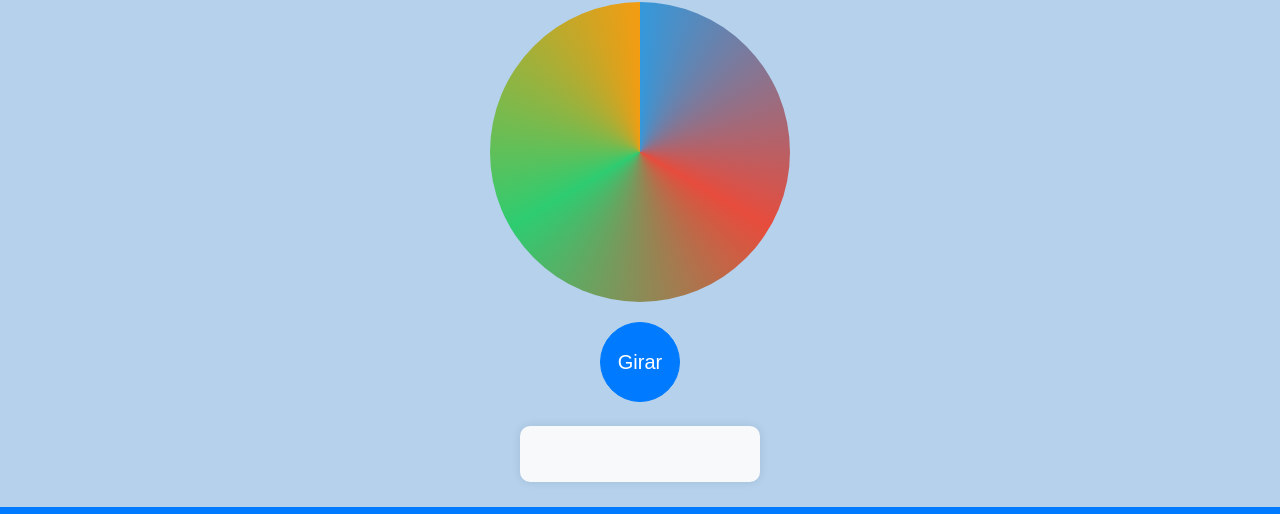
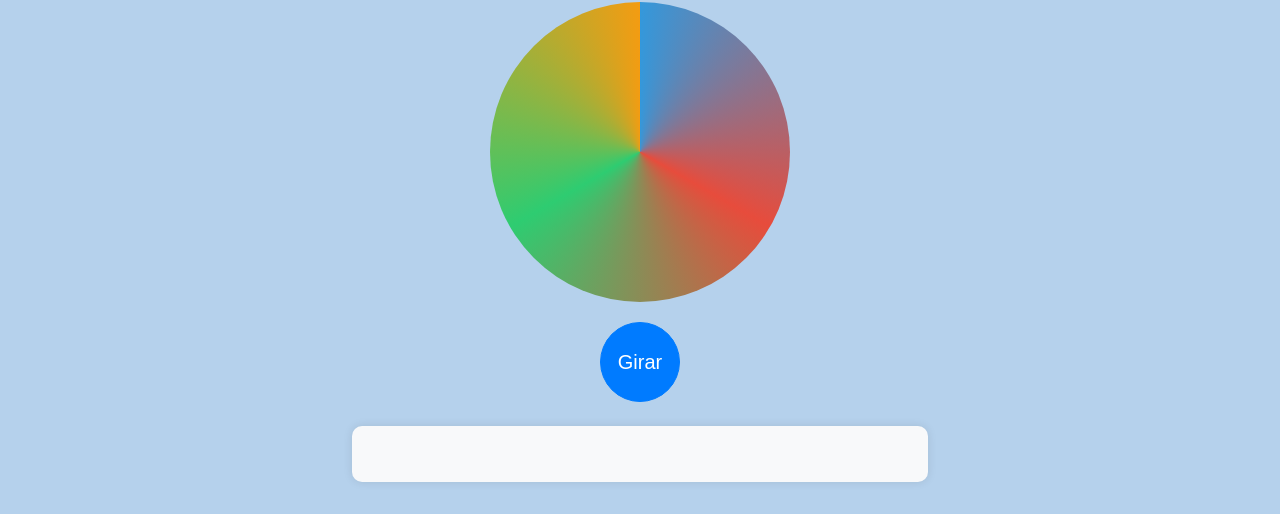
Before and after one commit to dieduart82/ruletaBiblica, a plain HTML site: page index.html in a window 1280 px wide. Shown: the part 173-687 px from the top of the page. Drawn offline with nearby package versions, Linux system fonts and the light colour scheme.

Commit message:
cambios en interfaz

```diff
--- a/index.html
+++ b/index.html
@@ -20,8 +20,8 @@
             <a href="https://wa.me/+541137976689" class="btn btn-light" target="_blank">Pedidos de Oración</a>
         </div>
     </nav>
-
-    <div class="container d-flex justify-content-center align-items-center" style="min-height: 50%;">
+ <div class="container d-flex justify-content-center align-items-center">
+    <div class="container " style="min-height: 50%;">
         <div class="row">
             <div class="col-md-12 text-center mt-5 ">
                 <br><br><br>
@@ -38,7 +38,7 @@
         </div>
     </div>
 
-
+</div>
     <footer class="footer bg-primary text-white">
         <div class="container">
             <p class=" text-center">Avenida. Fcio Varela nº 3765 entre 137 y 138 Berazategui/Ezpeleta.
```
